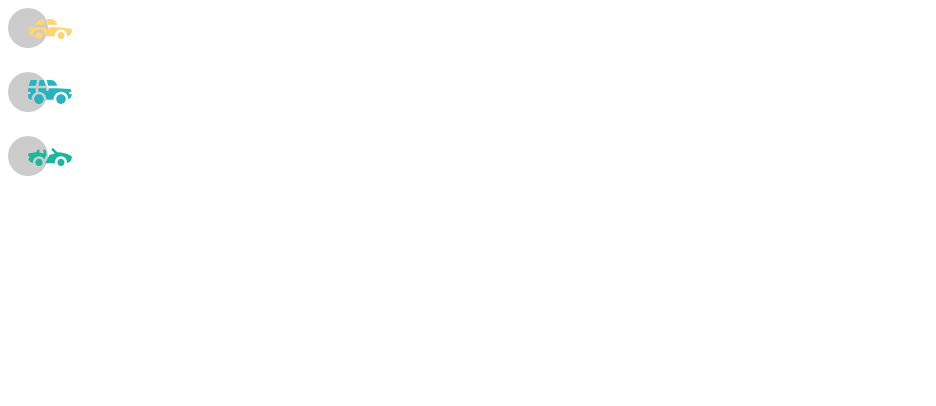
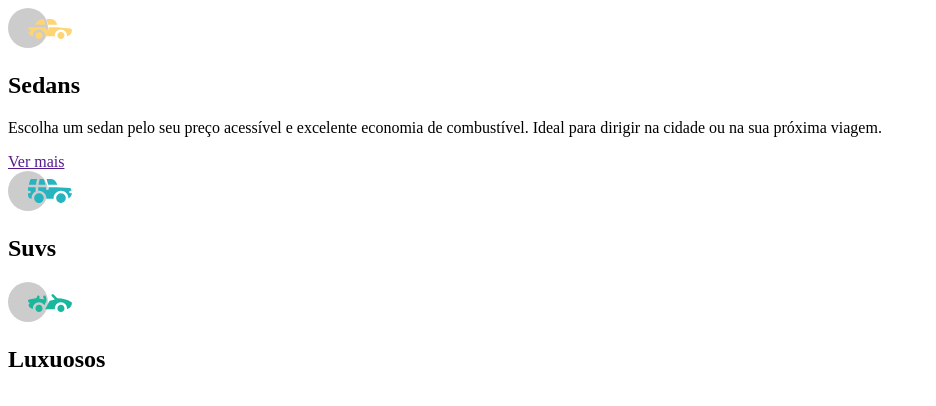
Before and after one commit to renatopachecoo/projeto-carros, a plain HTML site: page index.html in a window 1280 px wide. Shown: the whole page, without its empty margins (0-936 px from the left). Drawn offline with Linux system fonts and the light colour scheme.

Commit message:
desenvolvimento do HTML

```diff
--- a/index.html
+++ b/index.html
@@ -11,21 +11,21 @@
     <main>
         <section class="sedans">
             <img src="imagens/icon-sedans.svg" alt="">
-            <h2></h2>
-            <p></p>
-            <a href=""></a>
+            <h2>Sedans</h2>
+            <p>Escolha um sedan pelo seu preço acessível e excelente economia de combustível. Ideal para dirigir na cidade ou na sua próxima viagem.</p>
+            <a href="">Ver mais</a>
         </section>
 
         <sectin class="suvs">
             <img src="./imagens/icon-suvs.svg" alt="">
-            <h2></h2>
+            <h2>Suvs</h2>
             <p></p>
             <a href=""></a>
         </sectin>
 
         <section class="luxuosos">
             <img src="./imagens/icon-luxury.svg" alt="">
-            <h2></h2>
+            <h2>Luxuosos</h2>
             <p></p>
             <a href=""></a>
         </section>
```
